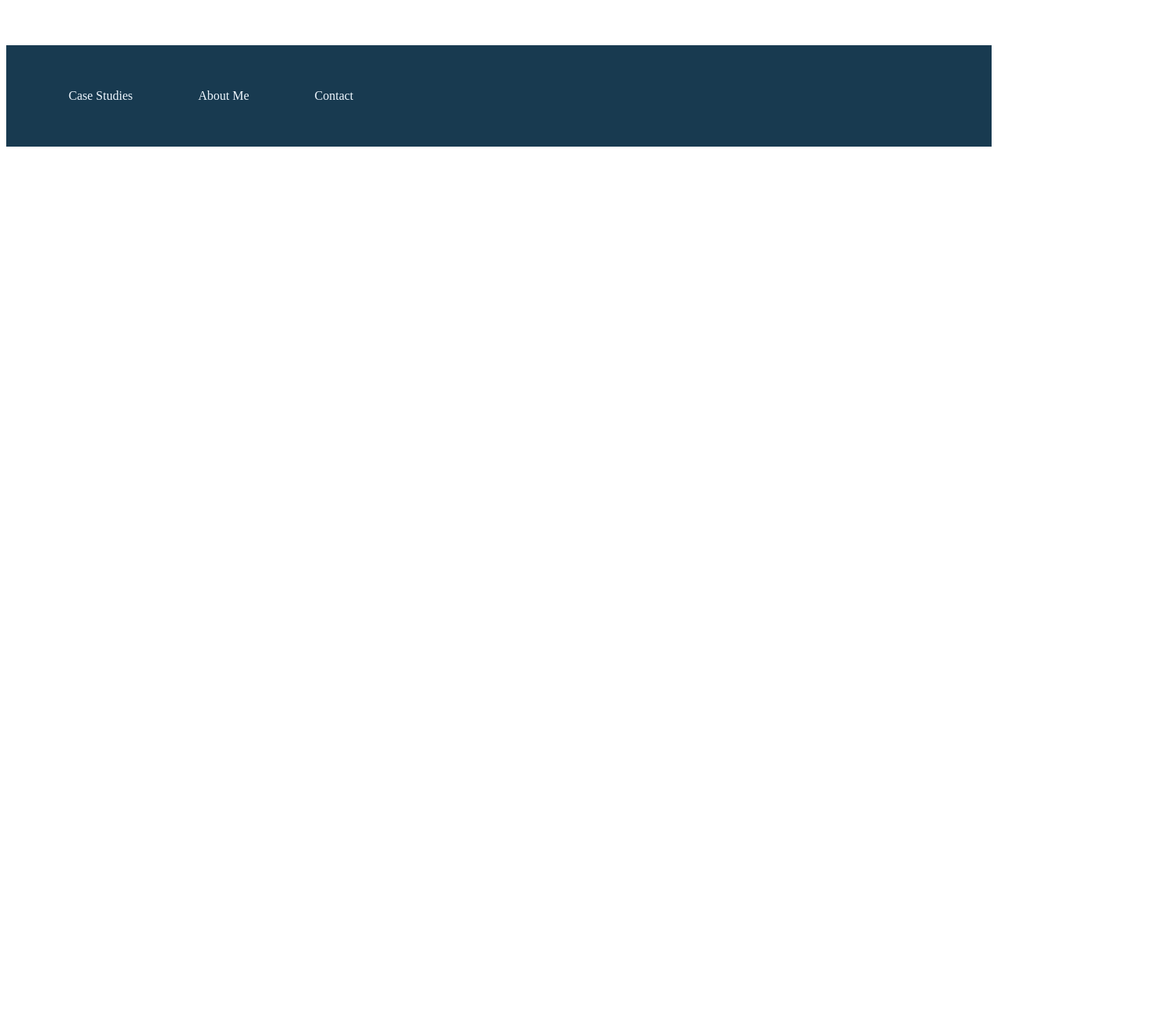
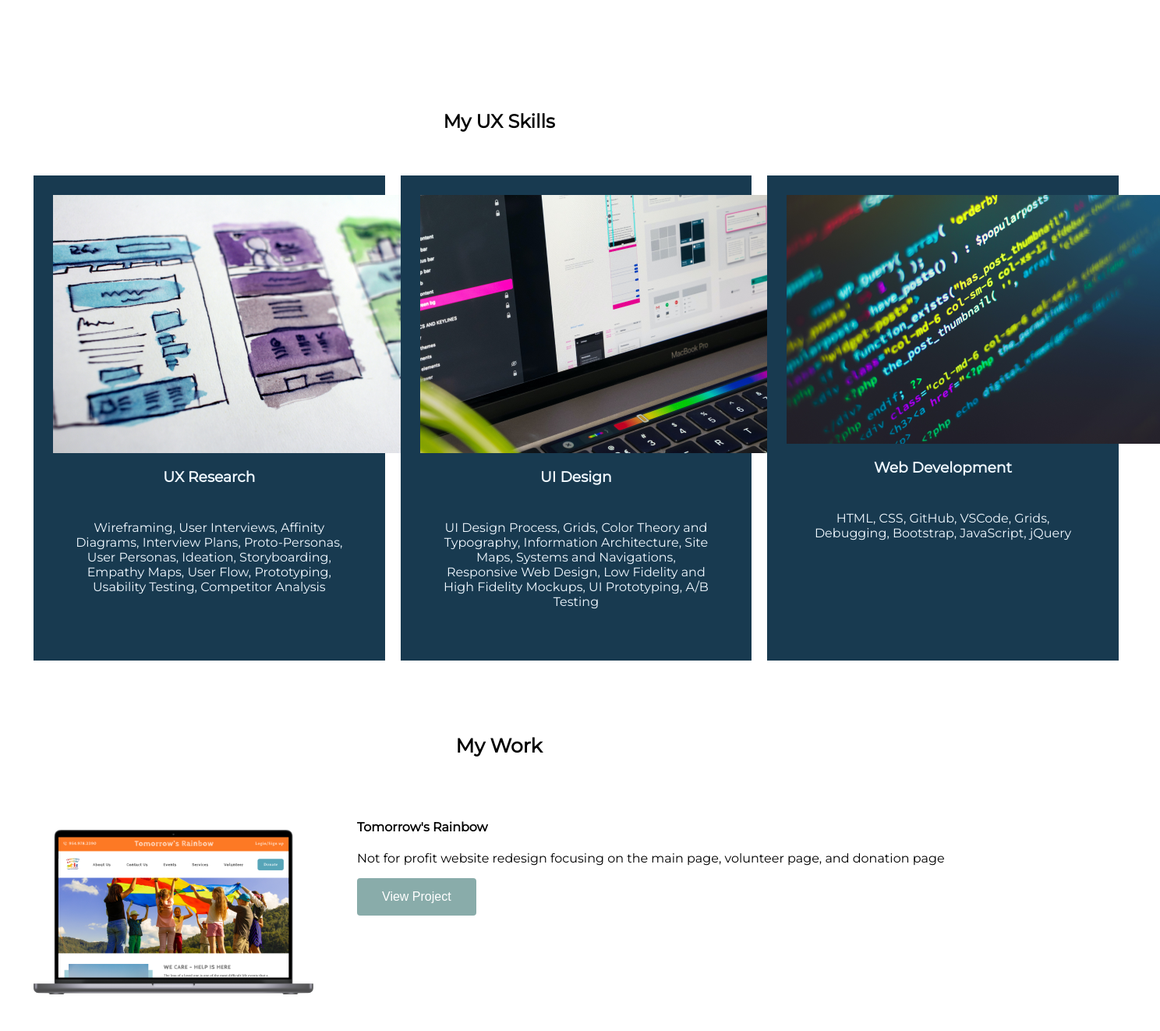
Before and after one commit to DianaKoch88/UX_UI_HW_18, a plain HTML site: page index.html in a window 1280 px wide. Shown: the part 981-2303 px from the top of the page at 78% size, 1488 px wide, since content can reach past the window. Before the commit the page ends 1177 px from the top, so only its background shows below. Drawn offline with Linux system fonts and the light colour scheme; files whose address does not match are found by name.

Commit message:
finishing up HW 18

```diff
--- a/CSS/style.css
+++ b/CSS/style.css
@@ -1,6 +1,7 @@
 .inlineblock {
     display: inline-block;
     vertical-align: top;
+    padding: 10px;
 }
 .logo {
   width: 23%;
@@ -11,34 +12,152 @@ nav {
     width: 98%;
     padding: 1%;
     background-color: #183A50;
+
 }
-ul {
+.topnav {
     width: 50%;
+    justify-content: end;
     margin-left: auto;
     color: aliceblue;
+    font-family: 'Montserrat', sans-serif;
+    font-size: 20px;
+
 
 }
 .heroimg {
     height: 600px;
     padding: 25px;
 }
+.center {
+    display: block;
+    margin-left: auto;
+    margin-right: auto;
+    width: 50%;
+  }
 .content {
     width: 500px;
     margin: 0 auto;
+    padding: 25px;
 }
 .content p{
-    font-family: Arial, Helvetica, sans-serif;
+    font-family: 'Montserrat', sans-serif;
+    text-align: center;
+    padding: 25px;
+}
+button{
+    background-color: #89ACAA;
+    border: none;
+  color: white;
+  padding: 15px 32px;
+  text-align: center;
+  text-decoration: none;
+  display: inline-block;
+  font-size: 16px;
+  border-radius: 4px;
+}
+
+.flexcontainer{
+    display: flex;
+}
+.myskills{
+    font-family: 'Montserrat', sans-serif;
+    text-align: center;
+    text-decoration: dashed;
+    padding: 25px;
+}
+h1{
+    padding: 25px;
+}
+
+.child1{
+    width: 33%;
+    padding: 25px;
+    margin: 10px;
+    font-family: 'Montserrat', sans-serif;
+    text-align: center;
+    background-color: #183A50;
+    color: aliceblue;
+}
+.child1 p{
+    padding: 25px;
+    font-family: 'Montserrat', sans-serif;
+}
+.child2{
+    width: 33%;
+    padding: 25px;
+    margin: 10px;
+    font-family: 'Montserrat', sans-serif;
+    text-align: center;
+    background-color: #183A50;
+    color: aliceblue;
+}
+.child2 p{
+    padding: 25px;
+}
+.child3{
+    width: 33%;
+    padding: 25px;
+    margin: 10px;
+    font-family: 'Montserrat', sans-serif;
+    text-align: center;
+    background-color: #183A50;
+    color: aliceblue;
+}
+.child3 p{
+    padding: 25px;
+}
+
+.mywork h1{
+    text-align: left;
+    padding: 38px;
+    font-family: 'Montserrat', sans-serif;
+    font-size: 25px;
+    text-align: center;
+}
+.workgrid{
+    display: grid;
+    grid-template-columns: auto auto;
+    grid-template-rows: 300px 300px 300px;
+    font-family: 'Montserrat', sans-serif;
+}
+.farthest{
+    width: 50%;
+    padding: 25px;
+    margin: 10px;
 }
 footer {
     background-color: 183A50;
+    width: 98%;
+  padding: 1%;
 }
-ul {
+.bottomnav {
    padding-left: 40px;
    display: inline-block;
    vertical-align: top;
+   color: aliceblue;
+   font-family: 'Montserrat', sans-serif;
+
 }
 li {
     padding: 40px;
     display: inline-block;
     vertical-align: top;
 }
+@media only screen and (max-width: 600px){
+    .flexcontainer{
+        display: column;
+    }
+    .child1 {
+        width: 100%;
+    }
+    .child2{
+        width: 100%;
+    }
+    .child3{
+        width: 100%;
+    }
+    .workgrid{
+        grid-template-columns: 1fr;
+        grid-template-rows: 300px 300px 300px 300px 300px;
+    }
+}
--- a/index.html
+++ b/index.html
@@ -1,7 +1,11 @@
 <html>
 <head>
     <title>Portfolio</title>
-    <link href="css/style.css" rel="stylesheet" type="text/css">
+    <link href="CSS/style.css" rel="stylesheet" type="text/CSS">
+    <link rel="preconnect" href="https://fonts.googleapis.com">
+<link rel="preconnect" href="https://fonts.gstatic.com" crossorigin>
+<link href="https://fonts.googleapis.com/css2?family=Montserrat&display=swap" rel="stylesheet">
+
 </head>
 <body>
 <header class="navigation">
@@ -10,7 +14,7 @@
     </div>
     <div class="inline-block">
     <nav class="inline-block">
-        <ul>
+        <ul class="topnav">
             <li class="inline-block"> Case Studies</li>
             <li class="inline-block">About Me </li>
             <li class="inline-block"> Contact</li>
@@ -21,7 +25,7 @@
 </header>
 <section class="heroimg">
     <div class="content">
-        <img src="../UX_UI_HW_17/Images/self.png"/>
+        <img src="../UX_UI_HW_17/Images/self.png" class="center"/>
         <p>I am a Junior User Experience and User Interface
             designer, with a strong background in customer
             success. I am passionate about a few things in this world; Design with a focus on functionality, problem solving, and naps.
@@ -29,9 +33,61 @@
             </p>
             <button>Dowload Resume</button>
     </div>
+    <!--  My UX Skills section coded using CSS flex -->
+</section>
+<section class="myskills">
+    <h1>My UX Skills</h1>
+    <div class="flexcontainer">
+        <div class="child1">
+            <img src="../UX_UI_HW_18/Images/UX Research.png"/>
+            <h3>UX Research</h3>
+            <p>Wireframing, User Interviews, Affinity Diagrams, Interview Plans, Proto-Personas, User Personas, Ideation, Storyboarding, Empathy Maps, User Flow, Prototyping, Usability Testing, Competitor Analysis</p>
+        </div>
+        <div class="child2">
+            <img src="../UX_UI_HW_18/Images/UI design 2.png"/>
+            <h3>UI Design</h3>
+            <p>UI Design Process, Grids, Color Theory and Typography, Information Architecture, Site Maps, Systems and Navigations, Responsive Web Design, Low Fidelity and High Fidelity Mockups, UI Prototyping, A/B Testing</p>
+        </div>
+        <div class="child3">
+            <img src="../UX_UI_HW_18/Images/From End dev.png">
+            <h3>Web Development</h3>
+            <p>HTML, CSS, GitHub, VSCode, Grids, Debugging, Bootstrap, JavaScript, jQuery </p>
+        </div>
+    </div>
+</section>
+<!-- my work section constructed using CSS grid-->
+<section class="mywork">
+    <h1>My Work</h1>
+    <div class="workgrid">
+        <div class="farthest">
+            <img src="../UX_UI_HW_18/Images/Tomorrows Rainbow Mock.png"/>
+        </div>
+        <div class="second">
+            <h4>Tomorrow's Rainbow </h4>
+            <p>Not for profit website redesign focusing on the main page, volunteer page, and donation page</p>
+            <button>View Project</button>
+        </div>
+        <div class="farthest">
+            <img src="../UX_UI_HW_18/Images/Gov Agency Mock.png"/>
+        </div>
+        <div class="second">
+            <h4>Department Of Labor </h4>
+            <p>Government site desktop homepage redesign and mobile responsive web design redesign, with new site map</p>
+            <button>View Project</button>
+        </div>
+        <div class="farthest">
+            <img src="../UX_UI_HW_18/Images/Tomorrows Rainbow Mock.png"/>
+        </div>
+        <div class="second">
+            <h4>TBD </h4>
+            <p>Will Update once I have something else </p>
+            <button>View Project</button>
+        </div>
+    </div>
+
 </section>
 <footer>
-    <ul>
+    <ul class="bottomnav">
         <li class="inline-block"> Case Studies</li>
         <li class="inline-block">About Me </li>
         <li class="inline-block"> Contact</li>
```
Also changed, not shown: Images/From End dev.png (added), Images/Front End Dev.png (added), Images/Gov Agency Mock.png (added), Images/IMG_0667.jpg (added), Images/IMG_1115.jpg (added), Images/Tomorrows Rainbow Mock.png (added), Images/UI design 2.png (added), Images/UX Research.png (added).
